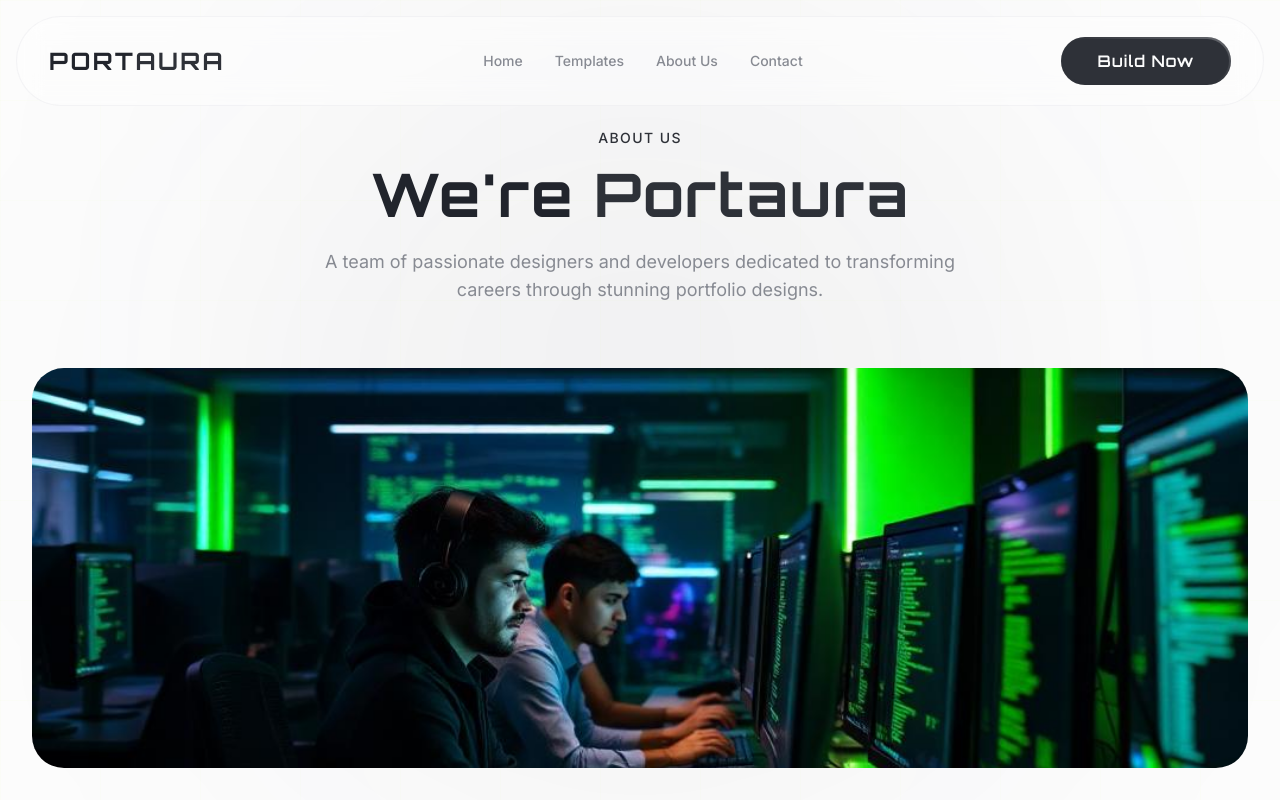
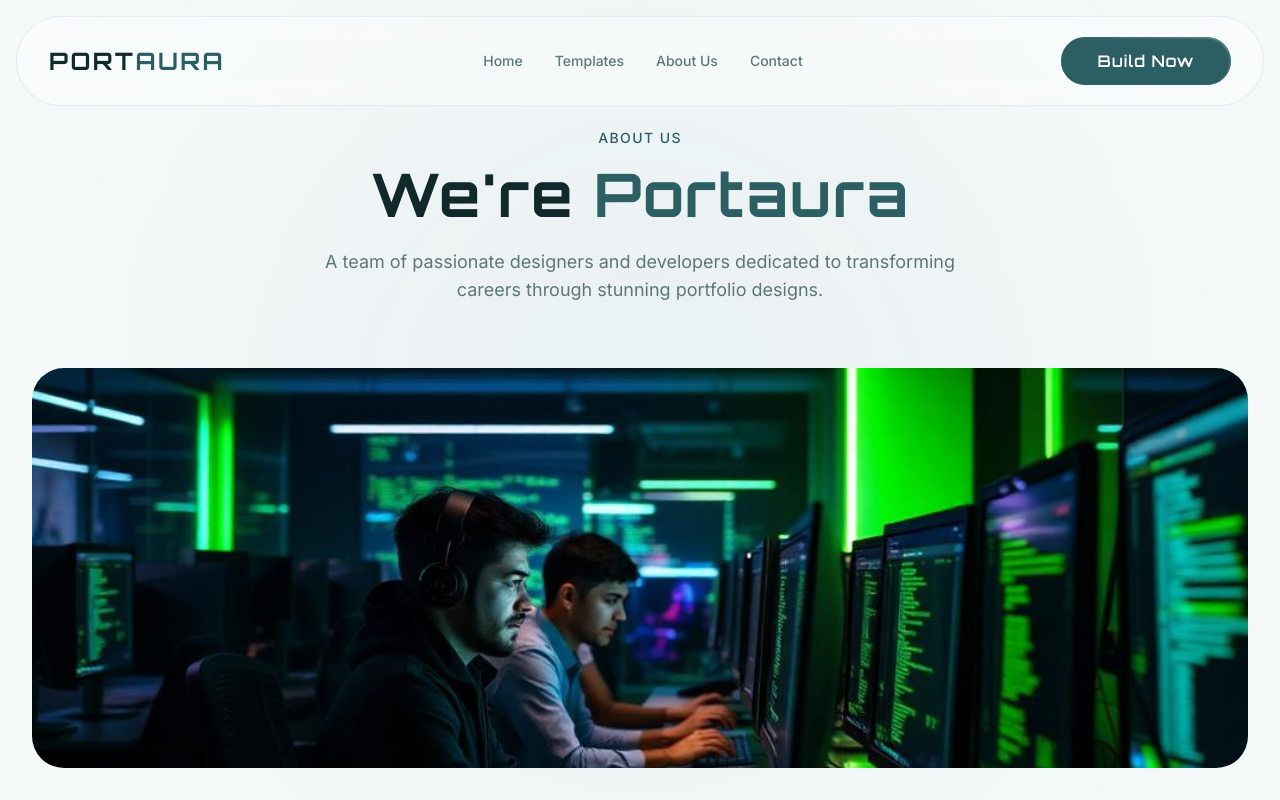
Before and after one commit to hilets/portauraio, a React (Vite) app: page /about in a window 1280 px wide. Shown: the top 800 px of the page. Built offline with nearby package versions, Linux system fonts and the light colour scheme; the HTML template or start-up script is replaced by a standard one.

Commit message:
Changes
Co-authored-by: hilets <155195091+hilets@users.noreply.github.com>

```diff
--- a/src/index.css
+++ b/src/index.css
@@ -72,62 +72,63 @@
   }
 
   .theme-minimal {
-    --background: 0 0% 99%;
-    --foreground: 220 15% 15%;
+    /* Springer palette - 3rd column (#bfdbdd / #9ec5c6) */
+    --background: 184 30% 97%;
+    --foreground: 184 40% 12%;
 
     --card: 0 0% 100%;
-    --card-foreground: 220 15% 15%;
+    --card-foreground: 184 40% 12%;
 
     --popover: 0 0% 100%;
-    --popover-foreground: 220 15% 15%;
+    --popover-foreground: 184 40% 12%;
 
-    --primary: 220 10% 20%;
-    --primary-foreground: 0 0% 99%;
+    --primary: 184 38% 28%;
+    --primary-foreground: 184 30% 98%;
 
-    --secondary: 220 10% 96%;
-    --secondary-foreground: 220 10% 30%;
+    --secondary: 184 26% 90%;
+    --secondary-foreground: 184 40% 18%;
 
-    --muted: 220 10% 95%;
-    --muted-foreground: 220 5% 55%;
+    --muted: 184 22% 93%;
+    --muted-foreground: 184 12% 42%;
 
-    --accent: 220 10% 93%;
-    --accent-foreground: 220 10% 20%;
+    --accent: 182 26% 75%;
+    --accent-foreground: 184 40% 15%;
 
     --destructive: 0 72% 55%;
     --destructive-foreground: 0 0% 99%;
 
-    --border: 220 10% 92%;
-    --input: 220 10% 92%;
-    --ring: 220 10% 20%;
+    --border: 184 22% 85%;
+    --input: 184 22% 85%;
+    --ring: 184 38% 28%;
 
     --radius: 0.5rem;
 
-    --lime: 220 10% 20%;
-    --lime-glow: 220 10% 35%;
-    --dark: 0 0% 99%;
-    --dark-lighter: 220 10% 97%;
+    --lime: 184 38% 28%;
+    --lime-glow: 182 26% 60%;
+    --dark: 184 30% 97%;
+    --dark-lighter: 184 26% 94%;
     --dark-card: 0 0% 100%;
 
-    --gradient-primary: linear-gradient(135deg, hsl(220 10% 20%), hsl(220 10% 35%));
-    --gradient-dark: linear-gradient(180deg, hsl(0 0% 100%), hsl(220 10% 98%));
-    --gradient-glow: radial-gradient(circle at center, hsl(220 10% 20% / 0.03), transparent 70%);
+    --gradient-primary: linear-gradient(135deg, hsl(184 38% 28%), hsl(182 26% 55%));
+    --gradient-dark: linear-gradient(180deg, hsl(184 30% 98%), hsl(184 26% 92%));
+    --gradient-glow: radial-gradient(circle at center, hsl(182 26% 60% / 0.18), transparent 70%);
     --gradient-lime: var(--gradient-primary);
 
-    --shadow-primary: 0 0 30px hsl(220 10% 20% / 0.06);
+    --shadow-primary: 0 0 30px hsl(184 38% 28% / 0.12);
     --shadow-lime: var(--shadow-primary);
-    --shadow-card: 0 1px 3px hsl(220 10% 20% / 0.04), 0 4px 12px hsl(220 10% 20% / 0.03);
+    --shadow-card: 0 1px 3px hsl(184 30% 20% / 0.06), 0 6px 18px hsl(184 30% 20% / 0.05);
 
     --font-heading: 'Inter', sans-serif;
     --font-body: 'Inter', sans-serif;
 
-    --sidebar-background: 0 0% 100%;
-    --sidebar-foreground: 220 10% 25%;
-    --sidebar-primary: 220 10% 20%;
-    --sidebar-primary-foreground: 0 0% 99%;
-    --sidebar-accent: 220 10% 96%;
-    --sidebar-accent-foreground: 220 10% 20%;
-    --sidebar-border: 220 10% 93%;
-    --sidebar-ring: 220 10% 20%;
+    --sidebar-background: 184 30% 98%;
+    --sidebar-foreground: 184 25% 25%;
+    --sidebar-primary: 184 38% 28%;
+    --sidebar-primary-foreground: 184 30% 98%;
+    --sidebar-accent: 184 26% 92%;
+    --sidebar-accent-foreground: 184 38% 28%;
+    --sidebar-border: 184 22% 88%;
+    --sidebar-ring: 184 38% 28%;
   }
 }
 
```
